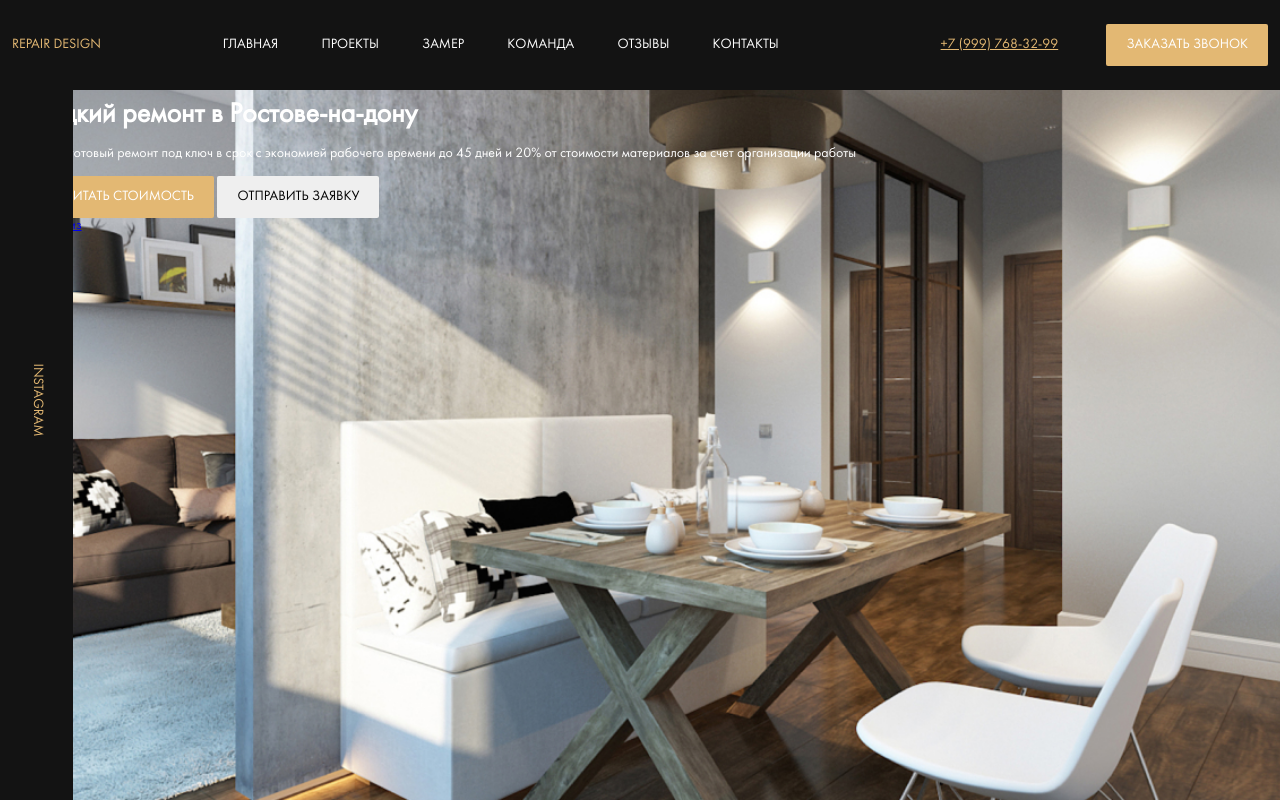
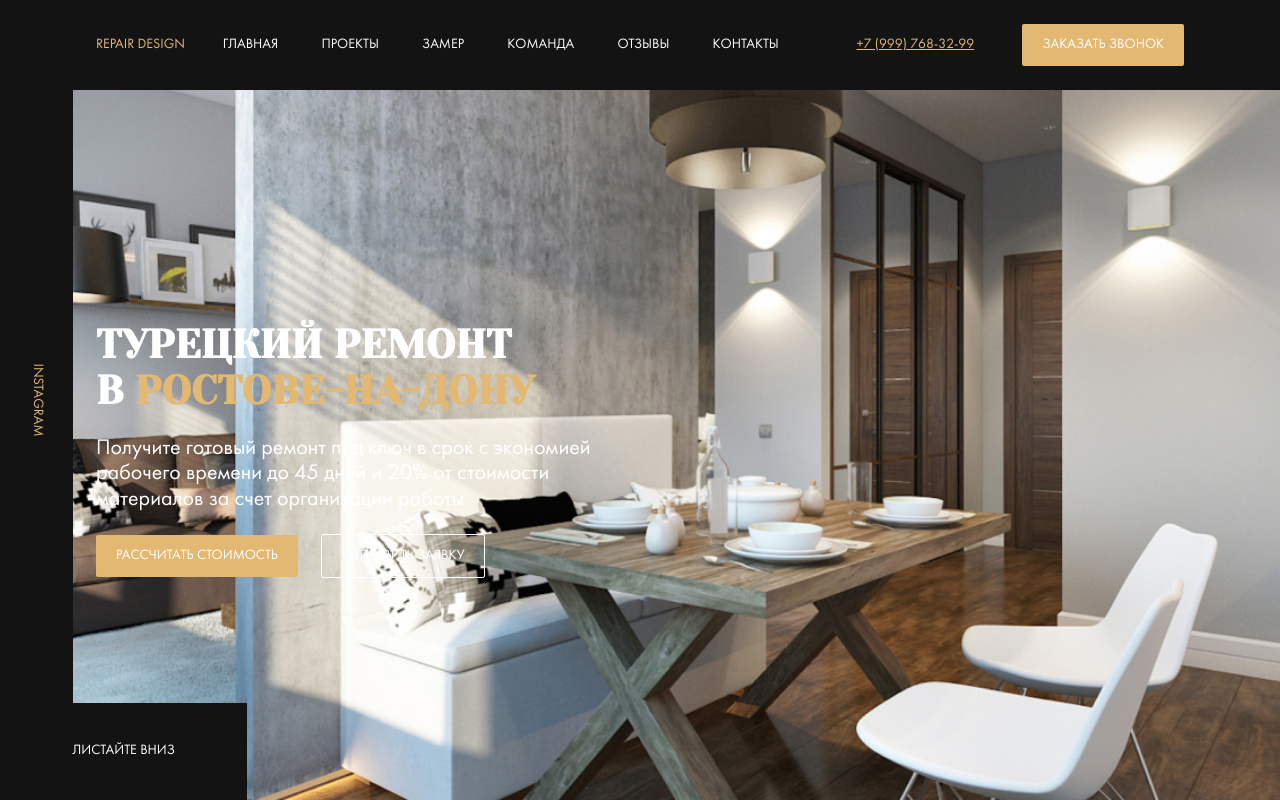
Before and after one commit to denrybaakov/RepairDesign, a website: page index.html in a window 1280 px wide. Drawn offline with Linux system fonts and the light colour scheme; files whose address does not match are found by name.

Commit message:
feat: hero style & add font Yeseva One

```diff
--- a/index.html
+++ b/index.html
@@ -4,7 +4,9 @@
 <head>
   <meta charset="UTF-8">
   <meta name="viewport" content="width=device-width, initial-scale=1.0">
+  <link href="https://fonts.googleapis.com/css?family=Yeseva+One&display=swap&subset=cyrillic" rel="stylesheet">
   <link rel="stylesheet" href="/css/style.css">
+
   <title>Repair Design</title>
 </head>
 
@@ -38,17 +40,17 @@
       <div class="instagram hero__instagram">
         <a href="#" class="instagram__link">Instagram</a>
       </div>
-      <div class="hero__content">
-        <div class="container">
-          <h1 class="title hero__title">турецкий ремонт в Ростове-на-дону</h1>
+      <div class="container">
+        <div class="hero__content">
+          <h1 class="title hero__title">турецкий ремонт в&nbsp;<span class="title--primary">Ростове-на-дону</span></h1>
           <p class="hero__text">Получите готовый ремонт под ключ в срок с экономией рабочего времени до 45 дней и 20% от
             стоимости материалов за счет организации работы</p>
           <button class="button hero__button button--primary">Рассчитать стоимость</button>
-          <button class="button hero__button button-outline">Отправить заявку</button>
+          <button class="button hero__button button--outline">Отправить заявку</button>
         </div>
-        <!-- /.container -->
+        <!-- /.hero__content -->
       </div>
-      <!-- /.hero__content -->
+      <!-- /.container -->
       <a href="#" class="scroll-down hero__scroll-down">Листайте вниз</a>
     </section>
   </main>
--- a/sass/_grid.sass
+++ b/sass/_grid.sass
@@ -1,5 +1,6 @@
 .container
   max-width: 1256px
+  width: 85%
   margin: 0 auto
 
 .block
--- a/sass/templates/_hero.sass
+++ b/sass/templates/_hero.sass
@@ -1,5 +1,8 @@
 .hero
   position: relative
+  display: flex
+  flex-direction: column
+  justify-content: center
   padding-top: 100px
   background: $dark url('../img/hero-bg.jpg') no-repeat center / cover
   height: 100vh
@@ -10,6 +13,26 @@
     top: 0
     max-width: 80px
     height: 100vh
+  &__content
+    max-width: 670px
+  &__text
+    font-size: 22px
+    max-width: 500px
+  &__button
+    margin-right: 20px
+  &__scroll-down
+    position: absolute
+    left: 0
+    bottom: 0
+    display: flex
+    justify-content: center
+    align-items: center
+    min-width: 247px
+    min-height: 97px
+    text-transform: uppercase
+    text-decoration: none
+    color: $light
+    background-color: $dark
 
 .instagram
   display: flex
@@ -24,3 +47,8 @@
 
 .title
   margin: 0
+  font-family: 'Yeseva One', cursive
+  font-size: 40px
+  text-transform: uppercase
+  &--primary
+    color: $primary
```
Also changed, not shown: css/min/style.min.css, css/style.css, 1 other file.
